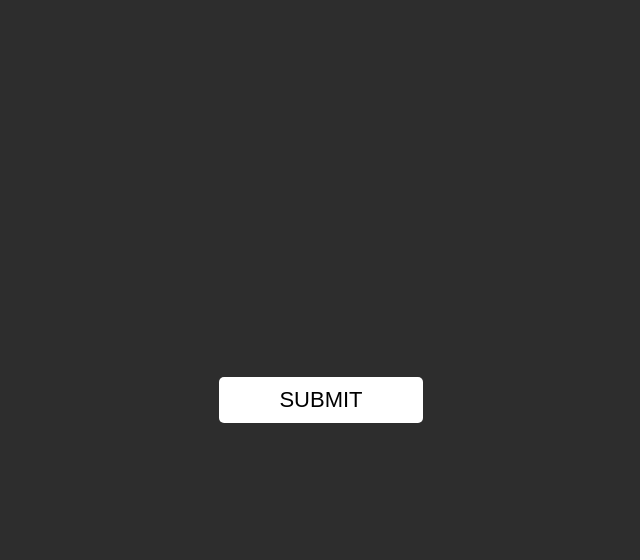
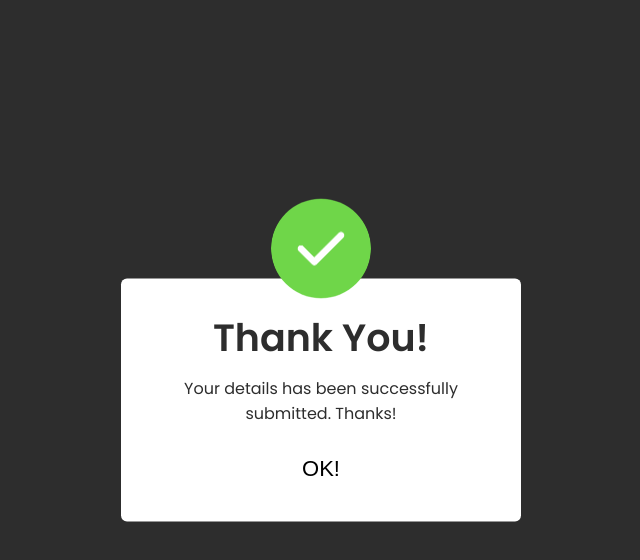
Before and after one commit to geovannewashington/nice_little_popup, a plain HTML site: page index.html in a window 1280 px wide. Both pictures are taken after a click on the button "SUBMIT". Shown: the whole page, without its empty margins (319-959 px from the left). Drawn offline with Linux system fonts and the light colour scheme.

Commit message:
[FINISHED]

```diff
--- a/index.html
+++ b/index.html
@@ -8,7 +8,16 @@
 </head>
 <body>
     <div class="container">
-        <button type="submit" class="btn">SUBMIT</button>
+        <button type="submit" class="btn open_popup">SUBMIT</button>
     </div>
+
+    <div id="pop-up" class="pop-up">
+        <img class="img" title="ok!" src="./images/404-tick.png">
+        <h2>Thank You!</h2>
+        <p>Your details has been successfully submitted. Thanks!</p>
+        <button type="button" class="btn close_popup">OK!</button>
+    </div>
+
+    <script src="./index.js"></script>
 </body>
 </html>
--- /dev/null
+++ b/index.js
@@ -0,0 +1,24 @@
+(() => {
+        const pop_up = document.querySelector('#pop-up');
+
+        function open_popup() {
+                pop_up.classList.add('show-popup');
+        }
+
+        function close_popup() {
+                pop_up.classList.remove('show-popup');
+        }
+
+        document.addEventListener('click', (e) => {
+                const el = e.target;
+                if (el.classList.contains('open_popup')) {
+                        open_popup();
+                }
+                if (el.classList.contains('close_popup')) {
+                        close_popup();
+                }
+                if (el.classList.contains('img')) {
+                        close_popup();
+                }
+        });
+})()
--- a/style.css
+++ b/style.css
@@ -7,6 +7,7 @@ html {
 }
 
 /* CSS GENERAL RESET */
+
 * {
         margin: 0;
         padding: 0;
@@ -42,3 +43,47 @@ html {
         border: 2px solid #fff;
         font-size: 40px;
 }
+
+.pop-up {
+        position: absolute;
+        width: 400px;
+        background-color: #fff;
+        border-radius: 6px;
+        top: 0;
+        left: 50%;
+        transform: translate(-50%, -50%) scale(0.1);
+        text-align: center;
+        padding: 0 30px 30px;
+        visibility: hidden;
+        transition: transform 0.4s ease-out, top 0.4s ease-out;
+}
+
+.show-popup {
+        top: 50%;
+        visibility: visible;
+        transform: translate(-50%, -50%) scale(1);
+}
+
+.pop-up img {
+        position: fixed;
+        width: 100px;
+        margin-top: -50px;
+        border-radius: 50%;
+        transform: translate(-50%, -30%);
+        cursor: pointer;
+        transition: transform 0.1s ease-in-out, width 0.1s ease-out;
+}
+
+.pop-up img:hover {
+        width: 120px;
+}
+
+.pop-up h2 {
+        font-size: 38px;
+        font-weight: bold;
+        margin: 30px 0 10px;
+}
+
+.pop-up p {
+        margin-bottom: 20px;
+}
```
Also changed, not shown: images/404-tick.png (added).
